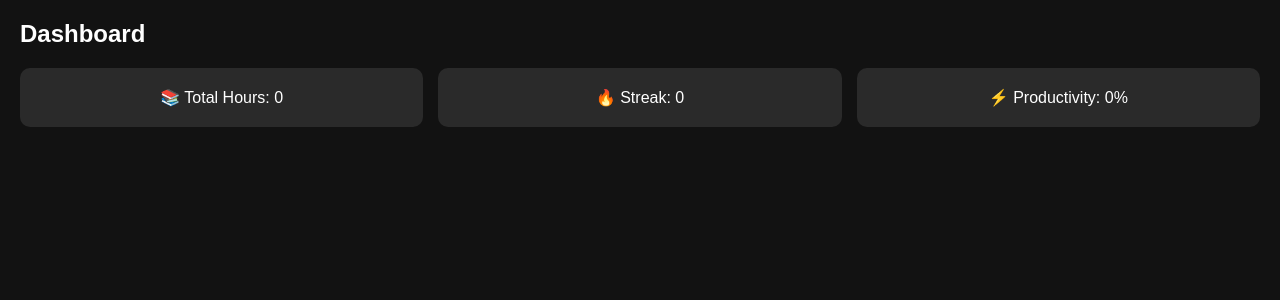
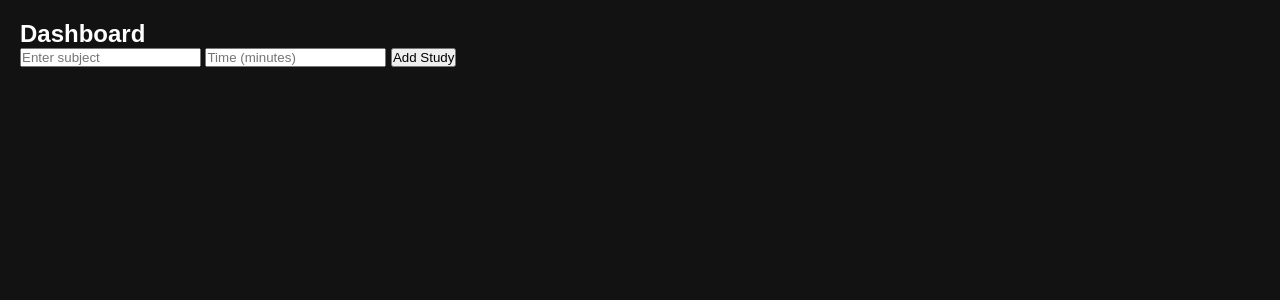
Before and after one commit to Annu9111/AI_Study_Tracker, a Flask app: page /dashboard in a window 1280 px wide. Shown: the part 56-356 px from the top of the page. Run offline with Flask 3, Linux system fonts and the light colour scheme.

Commit message:
update dashboard

```diff
--- a/templates/dashboard.html
+++ b/templates/dashboard.html
@@ -1,12 +1,13 @@
 {% extends "base.html" %}
 
 {% block content %}
+
 <h2>Dashboard</h2>
 
-<div class="cards">
-    <div class="card">📚 Total Hours: 0</div>
-    <div class="card">🔥 Streak: 0</div>
-    <div class="card">⚡ Productivity: 0%</div>
-</div>
+<form action="/add" method="POST" class="form">
+    <input type="text" name="subject" placeholder="Enter subject" required>
+    <input type="number" name="time" placeholder="Time (minutes)" required>
+    <button type="submit">Add Study</button>
+</form>
 
 {% endblock %}
```
